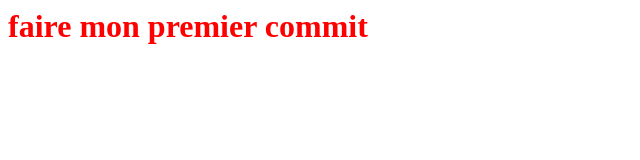
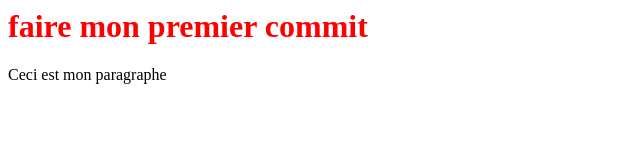
Before and after one commit to louisql/web2, a plain HTML site: page index.html in a window 1280 px wide. Shown: the whole page, without its empty margins (0-640 px from the left). Drawn offline with Linux system fonts and the light colour scheme.

Commit message:
ajout paragraphe

```diff
--- a/index.html
+++ b/index.html
@@ -9,6 +9,7 @@
 
 	<bodỳ>
 		<h1>faire mon premier commit </h1>
+		<p>Ceci est mon paragraphe</p>
 	</bodỳ>
 
 </html>
```
